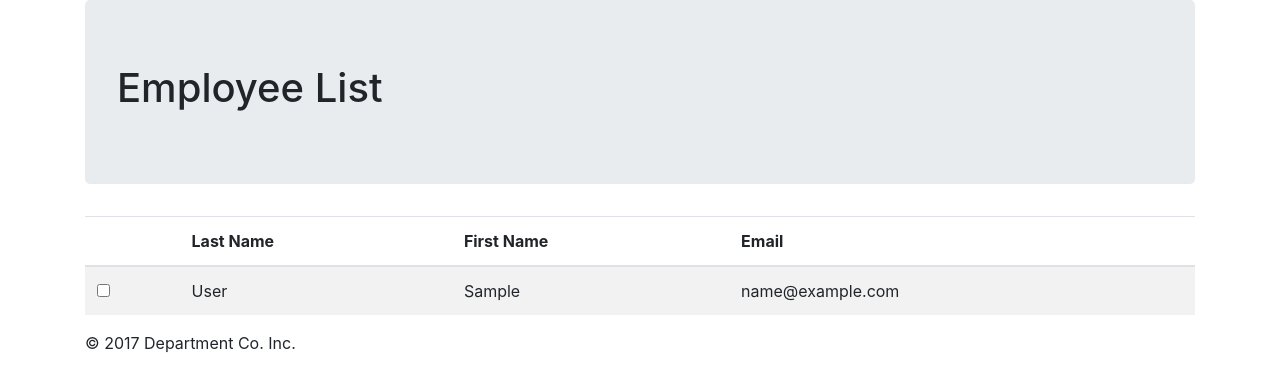
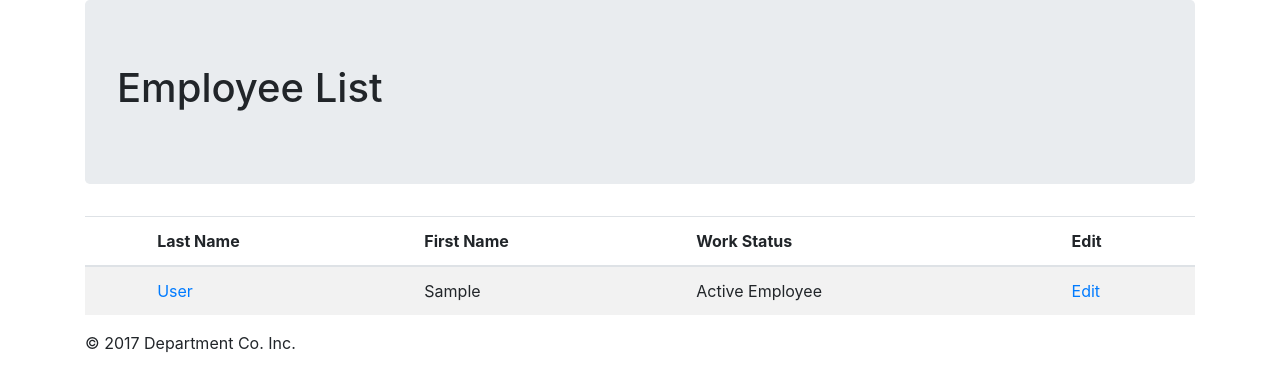
Before and after one commit to vincelenx184/department, a Django app: template templates/staff/names.html in a window 1280 px wide. Shown: the part 66-458 px from the top of the page. Run offline with Django 3.2, Linux system fonts and the light colour scheme; the template is opened without the code that fills it: values that come from a table or form of the project are taken from there, others are empty; tables that the repository leaves empty hold one stand-in row (values such as "Sample post"); parts of the project's set-up code (start-up, migrations or seed data) failed here and were passed over; some libraries are stand-ins or nearby versions.

Commit message:
trying to figure out my reverse no match

```diff
--- a/department/views.py
+++ b/department/views.py
@@ -1,7 +1,9 @@
 from django.shortcuts import render
+from staff.models import EmployeeDetail
 
 def home(request):
 
     template = 'home.html'
 
+
     return render(request, template)
--- a/staff/forms.py
+++ b/staff/forms.py
@@ -11,7 +11,7 @@ class EmployeeDetailAddEmployeeForm(forms.ModelForm):
     class Meta:
 
         model = EmployeeDetail
-        fields = ['first_name', 'last_name', 'email']
+        fields = ['first_name', 'last_name', 'email', 'phone_number', 'id_number', 'currently_employed']
 
         def clean_email(self):
             email = self.clean_data.get('email')
--- a/staff/models.py
+++ b/staff/models.py
@@ -3,16 +3,24 @@ from django.core.urlresolvers import reverse
 from django.template.defaultfilters import slugify
 
 class EmployeeDetail(models.Model):
+
+    EMPLOYEE_STATUS = (
+
+        ('Active Employee', 'Active Employee'),
+        ('Deactivated Employee', 'Deactivated Employee')
+
+    )
+
     last_name = models.CharField(max_length=200)
     first_name = models.CharField(max_length=200)
     phone_number = models.IntegerField(blank=True,null=True)
     id_number = models.IntegerField(blank=True, null=True)
-    currently_employed = models.BooleanField(default=False)
+    currently_employed = models.CharField(max_length=30, choices=EMPLOYEE_STATUS, default=False)
     email = models.EmailField(null=True)
+
+
+
 
 
     def __str__(self):
         return self.last_name
-
-    def get_absolute_url(self):
-        return reverse('staff:employeedetail')
--- a/staff/urls.py
+++ b/staff/urls.py
@@ -4,8 +4,9 @@ from . import views
 
 urlpatterns = [
 
-    url(r'^names/', views.names, name='names'),
-    url(r'^add_employee/', views.add_employee, name='add_employee'),
-    url(r'^update_employee/', views.update_employee, name='update_employee'),
+    url(r'^names/$', views.names, name='names'),
+    url(r'^add_employee/$', views.add_employee, name='add_employee'),
+    url(r'^details/(?P<pk>\d+)/$', views.details, name='details'),
+    url(r'^edit_employee/(?P<pk>\d+)/$', views.edit_employee, name='edit_employee'),
 
 ]
--- a/templates/home.html
+++ b/templates/home.html
@@ -18,7 +18,7 @@
     <div class="col-lg-4">
         <h2>Update Employee</h2>
         <p>Update employee information from the database.</p>
-        <p><a class="btn btn-success" href="#" role="button">Update &raquo;</a></p>
+        <p><a class="btn btn-success" href="{% url 'staff:details' %}" role="button">Edit &raquo;</a></p>
     </div>
     <div class="col-lg-4">
         <h2>Delete Employee</h2>
--- /dev/null
+++ b/templates/staff/edit_employee.html
@@ -0,0 +1 @@
+<h1>MIKA IS MIKA!</h1>
--- a/templates/staff/names.html
+++ b/templates/staff/names.html
@@ -12,16 +12,18 @@
         <th></th>
         <th>Last Name</th>
         <th>First Name</th>
-        <th>Email</th>
+        <th>Work Status</th>
+        <th>Edit</th>
     </tr>
     </thead>
     <tbody>
     {% for item in details %}
     <tr>
-        <th scope="row"><input type="checkbox"></th>
-        <td>{{item.last_name}}</td>
+        <th></th>
+        <td><a href="{% url 'staff:details' pk=item.pk %}">{{ item.last_name }}</a></td>
         <td>{{item.first_name}}</td>
-        <td>{{item.email}}</td>
+        <td>{{item.currently_employed}}</td>
+        <td><a href="{% url 'staff:edit_employee' pk=item.pk %}">Edit</a></td>
     </tr>
     {% endfor %}
     </tbody>
```
Also changed, not shown: staff/views.py (+43 -6 lines), templates/staff/details.html (+12 -0 lines), templates/staff/update.html (deleted, +0 -7 lines), staff/migrations/0007_auto_20170915_0023.py (added).
